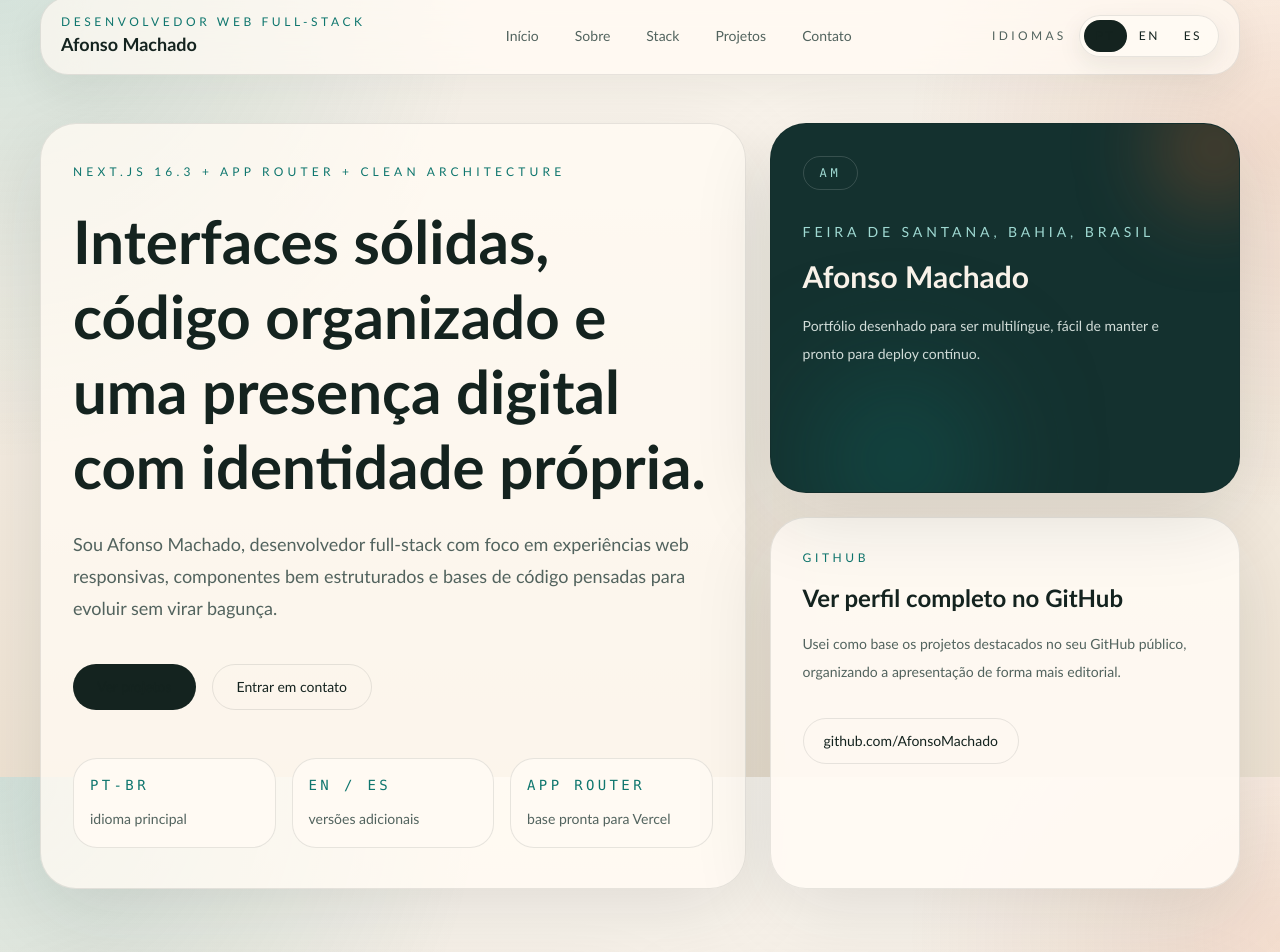
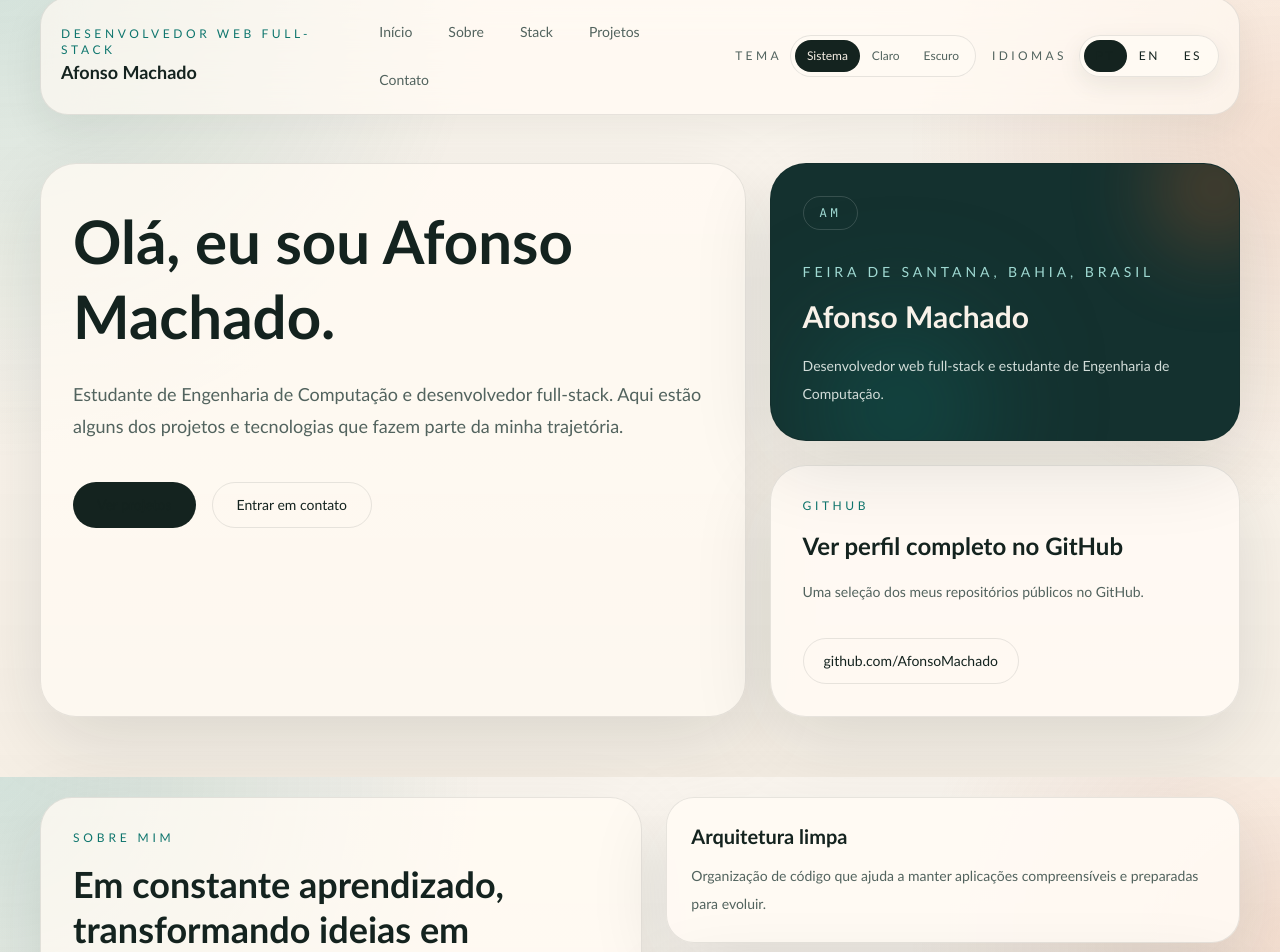
Before and after one commit to AfonsoMachado/portfolio, a Next.js app: page /pt-br in a window 1280 px wide. Shown: the part 23-975 px from the top of the page. Built offline with nearby package versions, Linux system fonts and the light colour scheme.

Commit message:
feat: personalize content and add theme preferences

```diff
--- a/src/app/globals.css
+++ b/src/app/globals.css
@@ -1,6 +1,47 @@
 @import "tailwindcss";
 
 :root {
+  --background: #f6efe5;
+  --foreground: #14231f;
+  --surface: rgba(255, 250, 243, 0.78);
+  --surface-strong: rgba(255, 250, 243, 0.92);
+  --line: rgba(20, 35, 31, 0.1);
+  --muted: #52635e;
+  --accent: #0f766e;
+  --accent-soft: #d8f3ef;
+  --accent-strong: #c55c2b;
+  --shadow: 0 24px 80px rgba(20, 35, 31, 0.12);
+}
+
+@media (prefers-color-scheme: dark) {
+  :root:not(.theme-light) {
+    --background: #101917;
+    --foreground: #e8f1ed;
+    --surface: rgba(21, 34, 31, 0.82);
+    --surface-strong: rgba(28, 43, 39, 0.94);
+    --line: rgba(232, 241, 237, 0.13);
+    --muted: #aebeb8;
+    --accent: #79d0c6;
+    --accent-soft: #1d4d47;
+    --accent-strong: #f09a68;
+    --shadow: 0 24px 80px rgba(0, 0, 0, 0.32);
+  }
+}
+
+:root.theme-dark {
+  --background: #101917;
+  --foreground: #e8f1ed;
+  --surface: rgba(21, 34, 31, 0.82);
+  --surface-strong: rgba(28, 43, 39, 0.94);
+  --line: rgba(232, 241, 237, 0.13);
+  --muted: #aebeb8;
+  --accent: #79d0c6;
+  --accent-soft: #1d4d47;
+  --accent-strong: #f09a68;
+  --shadow: 0 24px 80px rgba(0, 0, 0, 0.32);
+}
+
+:root.theme-light {
   --background: #f6efe5;
   --foreground: #14231f;
   --surface: rgba(255, 250, 243, 0.78);
@@ -33,9 +74,9 @@
 
 html {
   background:
-    radial-gradient(circle at top left, rgba(15, 118, 110, 0.18), transparent 32%),
-    radial-gradient(circle at right 20%, rgba(197, 92, 43, 0.16), transparent 26%),
-    linear-gradient(180deg, #fffaf3 0%, #f6efe5 45%, #efe3d3 100%);
+    radial-gradient(circle at top left, color-mix(in srgb, var(--accent) 18%, transparent), transparent 32%),
+    radial-gradient(circle at right 20%, color-mix(in srgb, var(--accent-strong) 16%, transparent), transparent 26%),
+    linear-gradient(180deg, color-mix(in srgb, var(--surface-strong) 92%, var(--background)) 0%, var(--background) 100%);
 }
 
 body {
--- a/src/core/domain/entities/portfolio.ts
+++ b/src/core/domain/entities/portfolio.ts
@@ -3,11 +3,6 @@ import type { Locale } from "@/shared/i18n/config";
 export type NavItem = {
   href: `#${string}`;
   label: string;
-};
-
-export type HeroMetric = {
-  label: string;
-  value: string;
 };
 
 export type Highlight = {
@@ -46,13 +41,17 @@ export type PortfolioContent = {
   };
   navigation: NavItem[];
   languageSwitcherLabel: string;
+  theme: {
+    label: string;
+    systemLabel: string;
+    lightLabel: string;
+    darkLabel: string;
+  };
   hero: {
-    eyebrow: string;
     title: string;
     description: string;
     primaryCta: string;
     secondaryCta: string;
-    metrics: HeroMetric[];
   };
   about: {
     id: "about";
--- a/src/core/infrastructure/content/portfolio-content.ts
+++ b/src/core/infrastructure/content/portfolio-content.ts
@@ -24,44 +24,42 @@ export const portfolioContent: PortfolioDictionary = {
       { href: "#contact", label: "Contato" },
     ],
     languageSwitcherLabel: "Idiomas",
+    theme: {
+      label: "Tema",
+      systemLabel: "Sistema",
+      lightLabel: "Claro",
+      darkLabel: "Escuro",
+    },
     hero: {
-      eyebrow: "Next.js 16.3 + App Router + clean architecture",
-      title:
-        "Interfaces sólidas, código organizado e uma presença digital com identidade própria.",
+      title: "Olá, eu sou Afonso Machado.",
       description:
-        "Sou Afonso Machado, desenvolvedor full-stack com foco em experiências web responsivas, componentes bem estruturados e bases de código pensadas para evoluir sem virar bagunça.",
+        "Estudante de Engenharia de Computação e desenvolvedor full-stack. Aqui estão alguns dos projetos e tecnologias que fazem parte da minha trajetória.",
       primaryCta: "Ver projetos",
       secondaryCta: "Entrar em contato",
-      metrics: [
-        { value: "pt-BR", label: "idioma principal" },
-        { value: "EN / ES", label: "versões adicionais" },
-        { value: "App Router", label: "base pronta para Vercel" },
-      ],
     },
     about: {
       id: "about",
       eyebrow: "Sobre mim",
-      title:
-        "Construo produtos web com atenção real em estrutura, legibilidade e experiência.",
+      title: "Em constante aprendizado, transformando ideias em aplicações web.",
       paragraphs: [
-        "No seu perfil público, você se apresenta como estudante de Engenharia de Computação, desenvolvedor web full-stack e alguém sempre em busca de expandir repertório técnico.",
-        "Seu interesse passa por front-end, back-end e interfaces que pareçam cuidadas em cada detalhe. Também há abertura para explorar mobile e transformar referências visuais em implementações consistentes.",
+        "Sou desenvolvedor web full-stack e estudante de Engenharia de Computação. Gosto de entender como as coisas funcionam, escrever código claro e entregar experiências úteis para quem usa o produto.",
+        "Tenho interesse em desenvolvimento front-end, back-end e mobile. Este espaço reúne trabalhos que representam o que venho aprendendo e construindo.",
       ],
       highlights: [
         {
           title: "Arquitetura limpa",
           description:
-            "Separação de domínio, aplicação, infraestrutura e apresentação para facilitar manutenção e crescimento.",
+            "Organização de código que ajuda a manter aplicações compreensíveis e preparadas para evoluir.",
         },
         {
           title: "UI com direção visual",
           description:
-            "Layouts responsivos, tipografia intencional e identidade própria, sem depender de template genérico.",
+            "Interfaces responsivas com atenção à clareza, consistência e aos detalhes de interação.",
         },
         {
           title: "Entrega prática",
           description:
-            "Projeto organizado para seguir evoluindo, com rotas por idioma e deploy simples em plataformas modernas.",
+            "Projetos que começam com uma boa base e podem receber melhorias de forma contínua.",
         },
       ],
     },
@@ -70,7 +68,7 @@ export const portfolioContent: PortfolioDictionary = {
       eyebrow: "Stack e foco",
       title: "Ferramentas e áreas em que concentro minha energia.",
       description:
-        "Next.js App Router com separação por camadas para manter o projeto evolutivo, internacionalizado e simples de publicar.",
+        "Tecnologias que venho utilizando em estudos e projetos pessoais.",
       groups: [
         {
           title: "Front-end",
@@ -94,9 +92,9 @@ export const portfolioContent: PortfolioDictionary = {
       id: "projects",
       eyebrow: "Projetos em destaque",
       title:
-        "Uma seleção de repositórios públicos para mostrar amplitude e execução.",
+        "Projetos que desenvolvi para praticar, explorar e evoluir.",
       description:
-        "Usei como base os projetos destacados no seu GitHub público, organizando a apresentação de forma mais editorial.",
+        "Uma seleção dos meus repositórios públicos no GitHub.",
       repositoryLabel: "Repositório",
       openLabel: "Abrir repositório",
       moreLabel: "Ver perfil completo no GitHub",
@@ -149,11 +147,11 @@ export const portfolioContent: PortfolioDictionary = {
       id: "contact",
       eyebrow: "Contato",
       title:
-        "Se a ideia pede uma interface forte e uma base bem montada, vamos conversar.",
+        "Vamos conversar.",
       description:
-        "Este portfólio foi estruturado para te representar de forma mais madura, mas também para funcionar como ponto de partida de futuras melhorias.",
+        "Fique à vontade para entrar em contato ou acompanhar meu trabalho nas redes.",
       availability:
-        "Disponível para oportunidades em desenvolvimento front-end, full-stack e produtos digitais.",
+        "Aberto a oportunidades e novas conexões.",
       links: [
         {
           label: "GitHub",
@@ -172,8 +170,7 @@ export const portfolioContent: PortfolioDictionary = {
         },
       ],
     },
-    footer:
-      "Portfólio desenhado para ser multilíngue, fácil de manter e pronto para deploy contínuo.",
+    footer: "Desenvolvedor web full-stack e estudante de Engenharia de Computação.",
   },
   en: {
     locale: "en",
@@ -195,28 +192,26 @@ export const portfolioContent: PortfolioDictionary = {
       { href: "#contact", label: "Contact" },
     ],
     languageSwitcherLabel: "Languages",
+    theme: {
+      label: "Theme",
+      systemLabel: "System",
+      lightLabel: "Light",
+      darkLabel: "Dark",
+    },
     hero: {
-      eyebrow: "Next.js 16.3 + App Router + clean architecture",
-      title:
-        "Reliable interfaces, organized code, and a digital presence with its own visual voice.",
+      title: "Hi, I am Afonso Machado.",
       description:
-        "I am Afonso Machado, a full-stack developer focused on responsive web experiences, structured component systems, and codebases designed to scale without turning brittle.",
+        "Computer Engineering student and full-stack developer. Here are some of the projects and technologies that are part of my journey.",
       primaryCta: "See projects",
       secondaryCta: "Get in touch",
-      metrics: [
-        { value: "pt-BR", label: "primary language" },
-        { value: "EN / ES", label: "additional versions" },
-        { value: "App Router", label: "Vercel-ready foundation" },
-      ],
     },
     about: {
       id: "about",
       eyebrow: "About",
-      title:
-        "I build web products with real attention to structure, readability, and experience.",
+      title: "Always learning and turning ideas into web applications.",
       paragraphs: [
-        "On the public profile, Afonso describes himself as a Computer Engineering student, a full-stack web developer, and someone consistently expanding his technical range.",
-        "His interests span front-end, back-end, and interfaces that feel considered in every detail. He also explores mobile work and turns visual references into coherent implementations.",
+        "I am a full-stack web developer and a Computer Engineering student. I enjoy understanding how things work, writing clear code, and delivering useful experiences for product users.",
+        "I am interested in front-end, back-end, and mobile development. This space brings together work that represents what I have been learning and building.",
       ],
       highlights: [
         {
@@ -227,12 +222,12 @@ export const portfolioContent: PortfolioDictionary = {
         {
           title: "Deliberate UI direction",
           description:
-            "Responsive layouts, expressive typography, and a distinct identity instead of a generic portfolio clone.",
+            "Responsive interfaces with attention to clarity, consistency, and interaction details.",
         },
         {
           title: "Practical delivery",
           description:
-            "Organized for continued iteration, with locale-based routing and straightforward deployment.",
+            "Projects that start from a solid base and can receive continuous improvements.",
         },
       ],
     },
@@ -241,7 +236,7 @@ export const portfolioContent: PortfolioDictionary = {
       eyebrow: "Stack and focus",
       title: "The tools and areas where I put most of my energy.",
       description:
-        "Next.js App Router with layered separation so the project stays maintainable, multilingual, and straightforward to publish.",
+        "Technologies I have been using in studies and personal projects.",
       groups: [
         {
           title: "Front-end",
@@ -265,9 +260,9 @@ export const portfolioContent: PortfolioDictionary = {
       id: "projects",
       eyebrow: "Selected work",
       title:
-        "A curated set of public repositories that shows range and execution.",
+        "Projects I built to practice, explore, and grow.",
       description:
-        "This section is based on the repositories highlighted on the public GitHub profile, presented with a more editorial structure.",
+        "A selection of my public GitHub repositories.",
       repositoryLabel: "Repository",
       openLabel: "Open repository",
       moreLabel: "View full GitHub profile",
@@ -320,11 +315,11 @@ export const portfolioContent: PortfolioDictionary = {
       id: "contact",
       eyebrow: "Contact",
       title:
-        "If the idea needs strong interface work and a well-structured base, let's talk.",
+        "Let's talk.",
       description:
-        "This portfolio is structured to represent Afonso more clearly today, while staying ready for future improvements.",
+        "Feel free to get in touch or follow my work through my social profiles.",
       availability:
-        "Open to front-end, full-stack, and digital product opportunities.",
+        "Open to opportunities and new connections.",
       links: [
         {
           label: "GitHub",
@@ -343,8 +338,7 @@ export const portfolioContent: PortfolioDictionary = {
         },
       ],
     },
-    footer:
-      "Designed to be multilingual, maintainable, and ready for continuous deployment.",
+    footer: "Full-stack web developer and Computer Engineering student.",
   },
   es: {
     locale: "es",
@@ -366,44 +360,42 @@ export const portfolioContent: PortfolioDictionary = {
       { href: "#contact", label: "Contacto" },
     ],
     languageSwitcherLabel: "Idiomas",
+    theme: {
+      label: "Tema",
+      systemLabel: "Sistema",
+      lightLabel: "Claro",
+      darkLabel: "Oscuro",
+    },
     hero: {
-      eyebrow: "Next.js 16.3 + App Router + clean architecture",
-      title:
-        "Interfaces firmes, código ordenado y una presencia digital con identidad propia.",
+      title: "Hola, soy Afonso Machado.",
       description:
-        "Soy Afonso Machado, desarrollador full-stack enfocado en experiencias web responsivas, sistemas de componentes bien estructurados y bases de código listas para crecer sin perder claridad.",
+        "Estudiante de Ingeniería de Computación y desarrollador full-stack. Aquí están algunos de los proyectos y tecnologías que forman parte de mi trayectoria.",
       primaryCta: "Ver proyectos",
       secondaryCta: "Contactarme",
-      metrics: [
-        { value: "pt-BR", label: "idioma principal" },
-        { value: "EN / ES", label: "versiones adicionales" },
-        { value: "App Router", label: "base lista para Vercel" },
-      ],
     },
     about: {
       id: "about",
       eyebrow: "Sobre mí",
-      title:
-        "Construyo productos web con atención real a la estructura, la legibilidad y la experiencia.",
+      title: "Siempre aprendiendo y convirtiendo ideas en aplicaciones web.",
       paragraphs: [
-        "En su perfil público, Afonso se presenta como estudiante de Ingeniería de Computación, desarrollador web full-stack y alguien que busca ampliar continuamente su repertorio técnico.",
-        "Su interés pasa por front-end, back-end e interfaces que se sientan cuidadas en cada detalle. También explora el trabajo mobile y convierte referencias visuales en implementaciones coherentes.",
+        "Soy desarrollador web full-stack y estudiante de Ingeniería de Computación. Me gusta entender cómo funcionan las cosas, escribir código claro y crear experiencias útiles para quienes usan un producto.",
+        "Me interesan el front-end, el back-end y el desarrollo mobile. Este espacio reúne trabajos que representan lo que vengo aprendiendo y construyendo.",
       ],
       highlights: [
         {
           title: "Arquitectura limpia",
           description:
-            "Separación entre dominio, aplicación, infraestructura y presentación para facilitar mantenimiento y evolución.",
+            "Organización de código que ayuda a mantener aplicaciones comprensibles y listas para evolucionar.",
         },
         {
           title: "Dirección visual intencional",
           description:
-            "Layouts responsivos, tipografía expresiva e identidad propia en lugar de un clon genérico.",
+            "Interfaces responsivas con atención a la claridad, la consistencia y los detalles de interacción.",
         },
         {
           title: "Entrega práctica",
           description:
-            "Organizado para seguir iterando, con rutas por idioma y despliegue sencillo.",
+            "Proyectos que parten de una buena base y pueden recibir mejoras continuas.",
         },
       ],
     },
@@ -412,7 +404,7 @@ export const portfolioContent: PortfolioDictionary = {
       eyebrow: "Stack y enfoque",
       title: "Herramientas y áreas donde concentro la mayor parte de mi energía.",
       description:
-        "Next.js App Router con separación por capas para que el proyecto siga siendo mantenible, multilingüe y fácil de publicar.",
+        "Tecnologías que vengo utilizando en estudios y proyectos personales.",
       groups: [
         {
           title: "Front-end",
@@ -436,9 +428,9 @@ export const portfolioContent: PortfolioDictionary = {
       id: "projects",
       eyebrow: "Proyectos destacados",
       title:
-        "Una selección de repositorios públicos que muestra amplitud y ejecución.",
+        "Proyectos que desarrollé para practicar, explorar y evolucionar.",
       description:
-        "La sección toma como base los proyectos destacados del GitHub público y los presenta con una estructura más editorial.",
+        "Una selección de mis repositorios públicos en GitHub.",
       repositoryLabel: "Repositorio",
       openLabel: "Abrir repositorio",
       moreLabel: "Ver perfil completo en GitHub",
@@ -491,11 +483,11 @@ export const portfolioContent: PortfolioDictionary = {
       id: "contact",
       eyebrow: "Contacto",
       title:
-        "Si la idea necesita una interfaz fuerte y una base bien montada, conversemos.",
+        "Hablemos.",
       description:
-        "Este portafolio fue estructurado para representar mejor a Afonso hoy y seguir listo para futuras mejoras.",
+        "No dudes en ponerte en contacto o seguir mi trabajo en las redes.",
       availability:
-        "Disponible para oportunidades en front-end, full-stack y productos digitales.",
+        "Abierto a oportunidades y nuevas conexiones.",
       links: [
         {
           label: "GitHub",
@@ -514,7 +506,6 @@ export const portfolioContent: PortfolioDictionary = {
         },
       ],
     },
-    footer:
-      "Diseñado para ser multilingüe, mantenible y listo para despliegue continuo.",
+    footer: "Desarrollador web full-stack y estudiante de Ingeniería de Computación.",
   },
 };
--- a/src/presentation/components/portfolio-page.tsx
+++ b/src/presentation/components/portfolio-page.tsx
@@ -2,6 +2,7 @@ import Link from "next/link";
 
 import type { PortfolioContent } from "@/core/domain/entities/portfolio";
 import { LanguageSwitcher } from "@/presentation/components/language-switcher";
+import { ThemeSwitcher } from "@/presentation/components/theme-switcher";
 import type { Locale } from "@/shared/i18n/config";
 
 type PortfolioPageProps = {
@@ -14,8 +15,8 @@ export function PortfolioPage({ content, locale }: PortfolioPageProps) {
     <main id="home" className="relative overflow-hidden">
       <div className="mx-auto flex min-h-screen w-full max-w-7xl flex-col px-5 pb-10 pt-5 sm:px-8 lg:px-10">
         <header className="sticky top-4 z-20 rounded-[28px] border border-line bg-surface/90 px-5 py-4 shadow-[0_16px_40px_rgba(20,35,31,0.08)] backdrop-blur-xl">
-          <div className="flex flex-col gap-5 lg:flex-row lg:items-center lg:justify-between">
-            <div className="flex items-center justify-between gap-4">
+          <div className="flex flex-col gap-5 xl:flex-row xl:items-center xl:justify-between">
+            <div className="flex flex-wrap items-center justify-between gap-4">
               <div>
                 <p className="text-xs uppercase tracking-[0.3em] text-accent">
                   {content.brand.role}
@@ -24,7 +25,8 @@ export function PortfolioPage({ content, locale }: PortfolioPageProps) {
                   {content.brand.name}
                 </h1>
               </div>
-              <div className="lg:hidden">
+              <div className="flex items-center gap-2 xl:hidden">
+                <ThemeSwitcher labels={content.theme} />
                 <LanguageSwitcher
                   currentLocale={locale}
                   label={content.languageSwitcherLabel}
@@ -44,7 +46,8 @@ export function PortfolioPage({ content, locale }: PortfolioPageProps) {
               ))}
             </nav>
 
-            <div className="hidden lg:block">
+            <div className="hidden items-center gap-4 xl:flex">
+              <ThemeSwitcher labels={content.theme} />
               <LanguageSwitcher
                 currentLocale={locale}
                 label={content.languageSwitcherLabel}
@@ -55,10 +58,7 @@ export function PortfolioPage({ content, locale }: PortfolioPageProps) {
 
         <section className="grid flex-1 gap-6 py-8 lg:grid-cols-[1.35fr_0.9fr] lg:py-12">
           <div className="rounded-[36px] border border-line bg-surface px-6 py-8 shadow-[var(--shadow)] sm:px-8 sm:py-10">
-            <p className="text-xs uppercase tracking-[0.35em] text-accent">
-              {content.hero.eyebrow}
-            </p>
-            <div className="mt-6 max-w-3xl space-y-6">
+            <div className="max-w-3xl space-y-6">
               <h2 className="text-4xl font-semibold leading-tight text-foreground sm:text-5xl lg:text-6xl">
                 {content.hero.title}
               </h2>
@@ -80,22 +80,6 @@ export function PortfolioPage({ content, locale }: PortfolioPageProps) {
               >
                 {content.hero.secondaryCta}
               </a>
-            </div>
-
-            <div className="mt-12 grid gap-4 sm:grid-cols-3">
-              {content.hero.metrics.map((metric) => (
-                <div
-                  key={metric.label}
-                  className="rounded-[24px] border border-line bg-surface-strong p-4"
-                >
-                  <p className="font-mono text-sm uppercase tracking-[0.24em] text-accent">
-                    {metric.value}
-                  </p>
-                  <p className="mt-3 text-sm leading-6 text-muted">
-                    {metric.label}
-                  </p>
-                </div>
-              ))}
             </div>
           </div>
 
--- /dev/null
+++ b/src/presentation/components/theme-switcher.tsx
@@ -0,0 +1,83 @@
+"use client";
+
+import { useEffect, useState } from "react";
+
+type Theme = "system" | "light" | "dark";
+
+type ThemeSwitcherProps = {
+  labels: {
+    label: string;
+    systemLabel: string;
+    lightLabel: string;
+    darkLabel: string;
+  };
+};
+
+const storageKey = "afonso-portfolio-theme";
+
+function getStoredTheme(): Theme {
+  if (typeof window === "undefined") {
+    return "system";
+  }
+
+  const savedTheme = window.localStorage.getItem(storageKey);
+
+  return savedTheme === "light" || savedTheme === "dark" || savedTheme === "system"
+    ? savedTheme
+    : "system";
+}
+
+function applyTheme(theme: Theme) {
+  const root = document.documentElement;
+
+  root.classList.remove("theme-light", "theme-dark");
+
+  if (theme !== "system") {
+    root.classList.add(`theme-${theme}`);
+  }
+}
+
+export function ThemeSwitcher({ labels }: ThemeSwitcherProps) {
+  const [theme, setTheme] = useState<Theme>(getStoredTheme);
+
+  useEffect(() => {
+    applyTheme(theme);
+  }, [theme]);
+
+  function selectTheme(nextTheme: Theme) {
+    setTheme(nextTheme);
+    window.localStorage.setItem(storageKey, nextTheme);
+    applyTheme(nextTheme);
+  }
+
+  const options: { value: Theme; label: string }[] = [
+    { value: "system", label: labels.systemLabel },
+    { value: "light", label: labels.lightLabel },
+    { value: "dark", label: labels.darkLabel },
+  ];
+
+  return (
+    <div className="flex items-center gap-2" aria-label={labels.label}>
+      <span className="hidden text-xs uppercase tracking-[0.28em] text-muted xl:inline">
+        {labels.label}
+      </span>
+      <div className="flex rounded-full border border-line bg-surface-strong p-1">
+        {options.map((option) => (
+          <button
+            key={option.value}
+            type="button"
+            onClick={() => selectTheme(option.value)}
+            aria-pressed={theme === option.value}
+            className={`rounded-full px-3 py-2 text-xs font-medium transition ${
+              theme === option.value
+                ? "bg-foreground text-background"
+                : "text-muted hover:text-foreground"
+            }`}
+          >
+            {option.label}
+          </button>
+        ))}
+      </div>
+    </div>
+  );
+}
```
